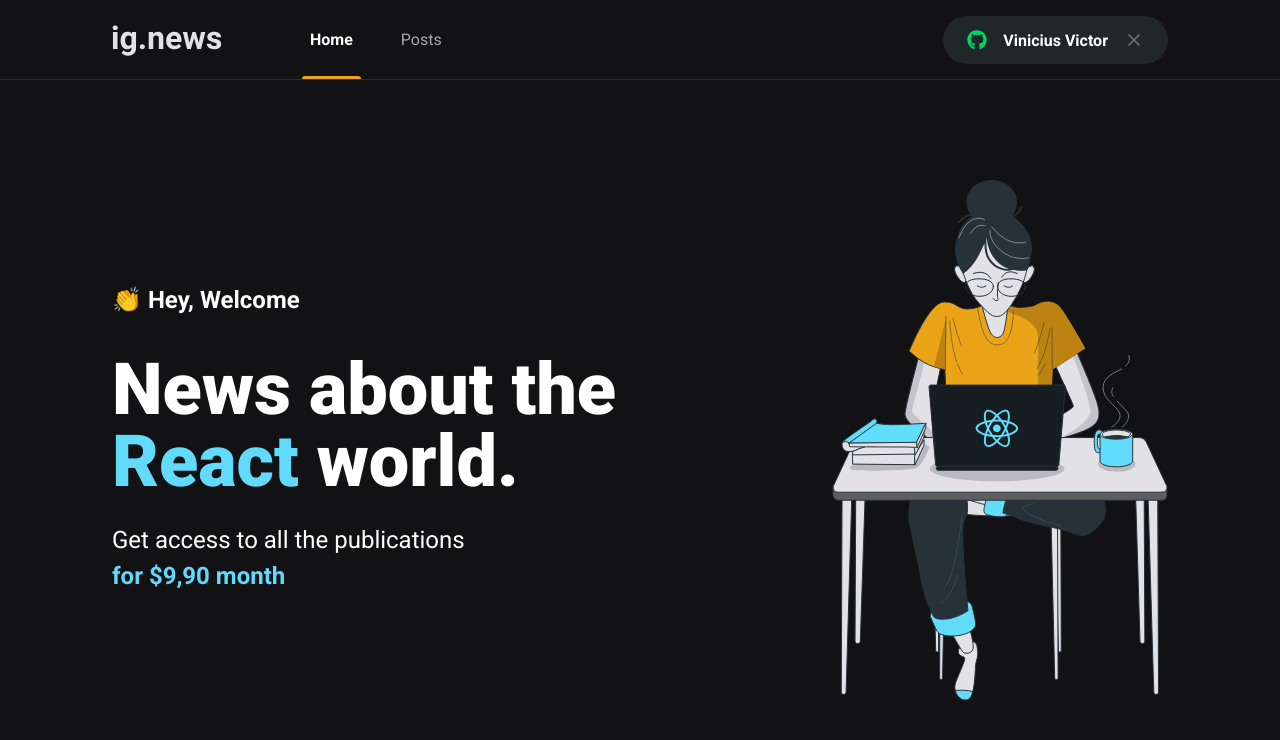
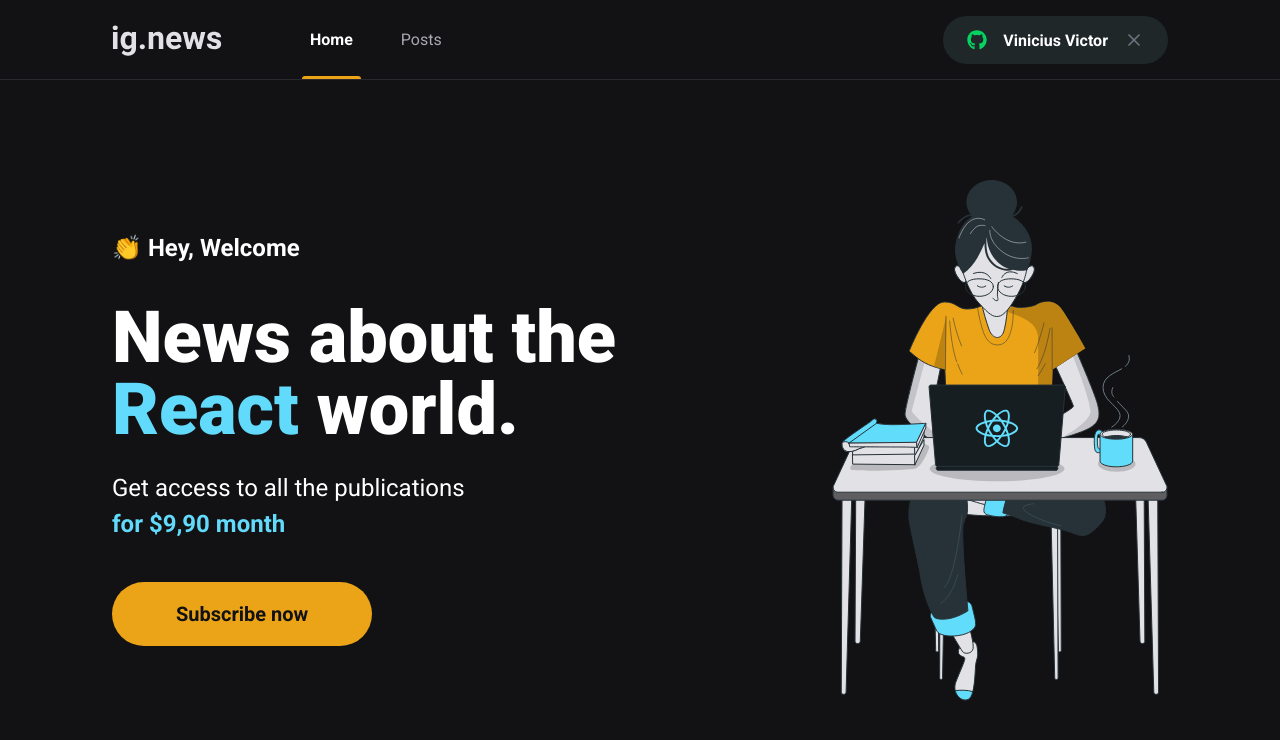
Before and after one commit to martinsvinicius/ignews, a Next.js app: page / in a window 1280 px wide. Shown: the top 740 px of the page. Built offline with nearby package versions, Linux system fonts and the light colour scheme.

Commit message:
SubscribeButton component

```diff
--- /dev/null
+++ b/src/components/SubscribeButton/index.tsx
@@ -0,0 +1,9 @@
+import styles from './styles.module.scss';
+
+export function SubscribeButton() {
+  return(
+    <button className={styles.subscribeButton} type="button">
+      Subscribe now
+    </button>
+  );
+}
--- /dev/null
+++ b/src/components/SubscribeButton/styles.module.scss
@@ -0,0 +1,19 @@
+.subscribeButton {
+  background: var(--yellow-500);
+
+  height: 4rem;
+  padding: 0 4rem;
+
+  border: 0;
+  border-radius: 2rem;
+
+  font-size: 1.25rem;
+  font-weight: bold;
+  color: var(--gray-900);
+
+  transition: filter .2s;
+
+  &:hover {
+    filter: brightness(0.8);
+  }
+}
--- a/src/pages/home.module.scss
+++ b/src/pages/home.module.scss
@@ -38,4 +38,8 @@
       font-weight: bold;
     }
   }
+
+  button {
+    margin-top: 2.5rem;
+  }
 }
--- a/src/pages/index.tsx
+++ b/src/pages/index.tsx
@@ -1,4 +1,5 @@
 import Head from "next/head";
+import { SubscribeButton } from "../components/SubscribeButton";
 
 import styles from './home.module.scss';
 
@@ -17,6 +18,8 @@
             Get access to all the publications <br/>
             <span>for $9,90 month</span>
           </p>
+
+          <SubscribeButton />
         </section>
 
         <img src="/images/avatar.svg" alt="Girl coding"/>
```
